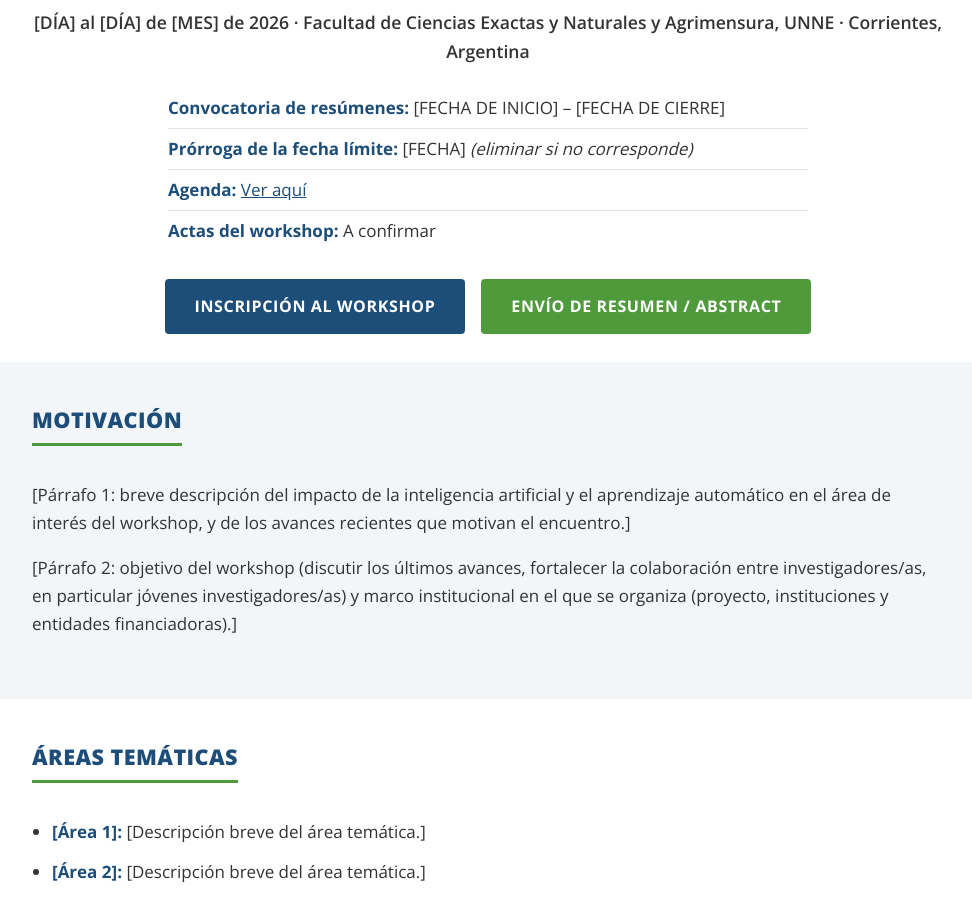
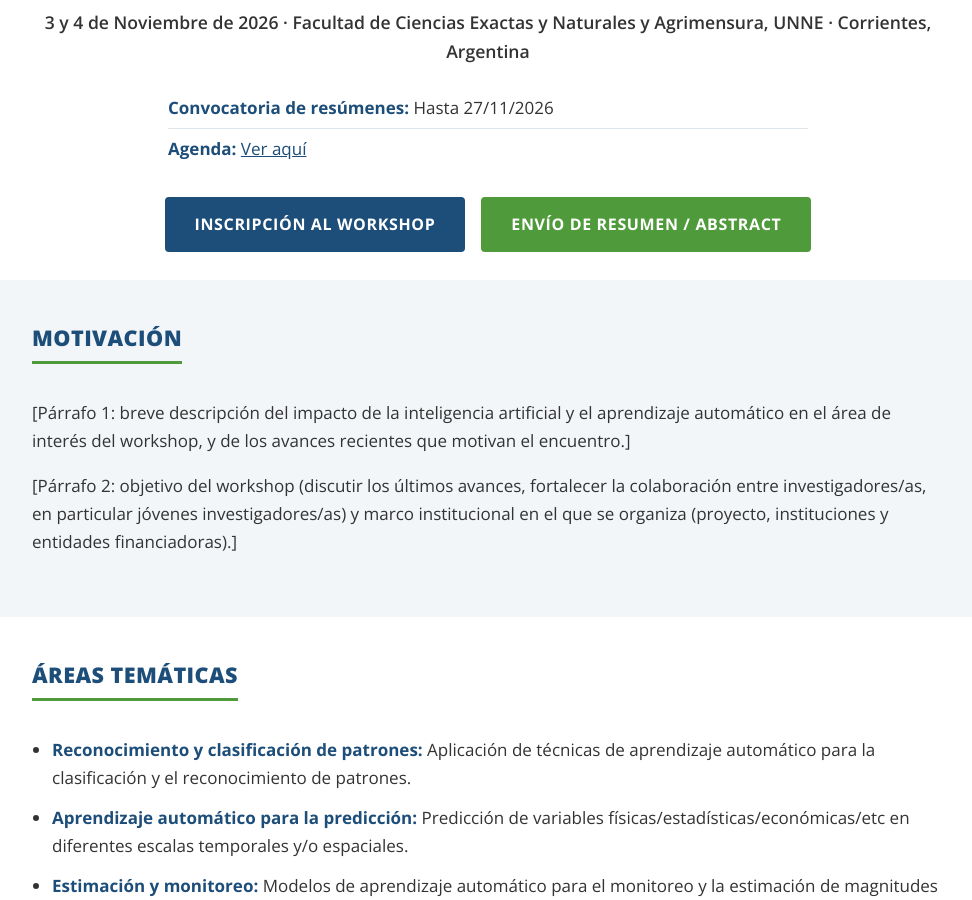
Before and after one commit to facenawia/facenawia.github.io, a plain HTML site: page index.html in a window 1280 px wide. Shown: the part 548-1448 px from the top of the page, without its empty margins (152-1124 px from the left). Drawn offline with nearby package versions, Linux system fonts and the light colour scheme.

Commit message:
modificacion de informacion

```diff
--- a/index.html
+++ b/index.html
@@ -191,13 +191,11 @@
     <section class="portada">
       <div class="contenedor">
         <h1>Workshop sobre Inteligencia Artificial</h1>
-        <p class="lugar-fecha">[DÍA] al [DÍA] de [MES] de 2026 · Facultad de Ciencias Exactas y Naturales y Agrimensura, UNNE · Corrientes, Argentina</p>
+        <p class="lugar-fecha">3 y 4 de Noviembre de 2026 · Facultad de Ciencias Exactas y Naturales y Agrimensura, UNNE · Corrientes, Argentina</p>
 
         <ul class="datos">
-          <li><strong>Convocatoria de resúmenes:</strong> [FECHA DE INICIO] – [FECHA DE CIERRE]</li>
-          <li><strong>Prórroga de la fecha límite:</strong> [FECHA] <em>(eliminar si no corresponde)</em></li>
+          <li><strong>Convocatoria de resúmenes:</strong> Hasta 27/11/2026</li>
           <li><strong>Agenda:</strong> <a href="#">Ver aquí</a></li>
-          <li><strong>Actas del workshop:</strong> A confirmar</li>
         </ul>
 
         <div class="botones">
@@ -221,10 +219,9 @@
       <div class="contenedor">
         <h2>Áreas temáticas</h2>
         <ul class="lista">
-          <li><strong>[Área 1]:</strong> [Descripción breve del área temática.]</li>
-          <li><strong>[Área 2]:</strong> [Descripción breve del área temática.]</li>
-          <li><strong>[Área 3]:</strong> [Descripción breve del área temática.]</li>
-          <li><strong>[Área 4]:</strong> [Descripción breve del área temática.]</li>
+          <li><strong>Reconocimiento y clasificación de patrones:</strong> Aplicación de técnicas de aprendizaje automático para la clasificación y el reconocimiento de patrones.</li>
+          <li><strong>Aprendizaje automático para la predicción:</strong> Predicción de variables físicas/estadísticas/económicas/etc en diferentes escalas temporales y/o espaciales.</li>
+          <li><strong>Estimación y monitoreo:</strong> Modelos de aprendizaje automático para el monitoreo y la estimación de magnitudes no observadas relacionadas con el área de interés.</li>
         </ul>
       </div>
     </section>
@@ -300,7 +297,7 @@
         </ul>
 
         <h3>Contacto:</h3>
-        <p>Correo electrónico: <a href="mailto:correo@ejemplo.com">correo@ejemplo.com</a></p>
+        <p>Correo electrónico: <a href="mailto:facena.wia@gmail.com">facena.wia@gmail.com</a></p>
       </div>
     </section>
 
```
